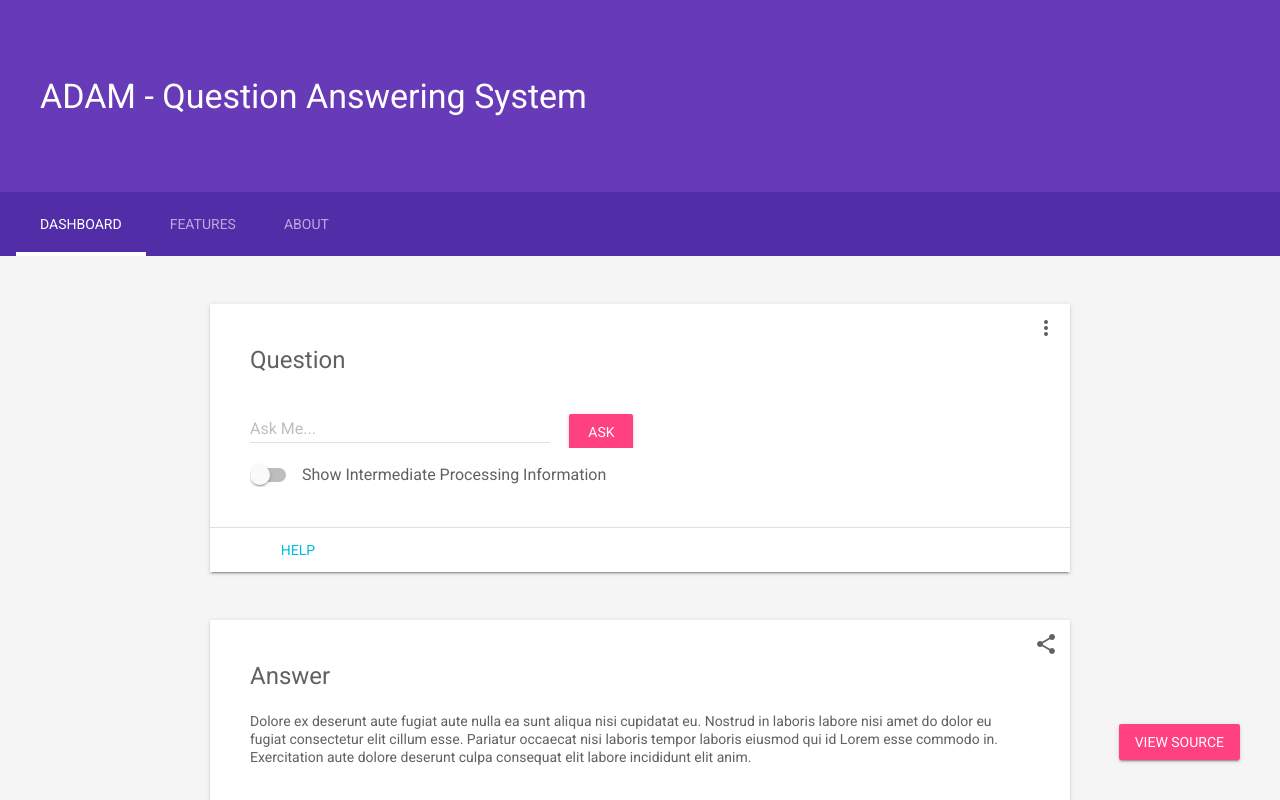
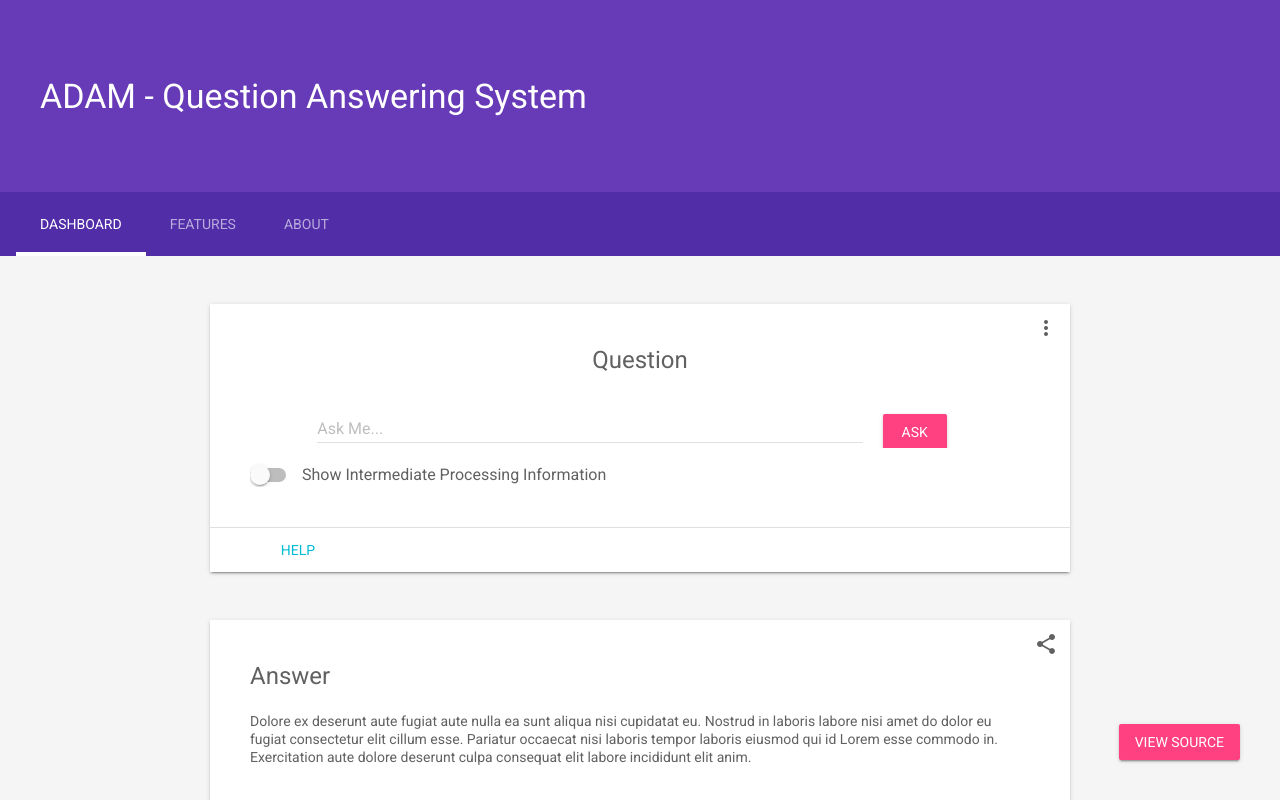
Before and after one commit to 5hirish/adam_app, a website: page src/index.html in a window 1280 px wide. Drawn offline with nearby package versions, Linux system fonts and the light colour scheme.

Commit message:
intial commit

```diff
--- a/src/index.html
+++ b/src/index.html
@@ -33,7 +33,7 @@
     <link rel="stylesheet" href="https://fonts.googleapis.com/icon?family=Material+Icons">
     <link rel="stylesheet" href="https://code.getmdl.io/1.2.1/material.deep_purple-pink.min.css">
     <link rel="stylesheet" href="styles.css">
-    <style>
+    <style type="text/css">
         #view-source {
             position: fixed;
             display: block;
@@ -42,6 +42,9 @@
             margin-right: 40px;
             margin-bottom: 40px;
             z-index: 900;
+        }
+        .mdl-textfield{
+            width: 70%;
         }
     </style>
 </head>
@@ -71,10 +74,10 @@
             <section class="section--center mdl-grid mdl-grid--no-spacing mdl-shadow--2dp">
                 <div class="mdl-card mdl-cell mdl-cell--12-col">
                     <div class="mdl-card__supporting-text">
+                        <form action="#" class="question_form">
+                            <div class="mdl-typography--text-center">
                                 <h4>Question</h4>
-
-                        <form action="#" class="question_form">
-                            <div class="mdl-textfield mdl-js-textfield">
+                                <div class="mdl-textfield mdl-js-textfield is-upgraded">
                                     <input class="mdl-textfield__input" type="text" id="sample6">
                                     <label class="mdl-textfield__label" for="sample6">Ask Me...</label>
                                 </div>
@@ -83,6 +86,7 @@
                                         ASK
                                     </button>
                                 </label>
+                            </div>
                             <label class="mdl-switch mdl-js-switch mdl-js-ripple-effect" for="switch-1">
                                 <span class="mdl-switch__label">Show Intermediate Processing Information</span>
                                 <input type="checkbox" id="switch-1" class="mdl-switch__input">
```
Lines whose indentation alone changed are shown as unchanged.
